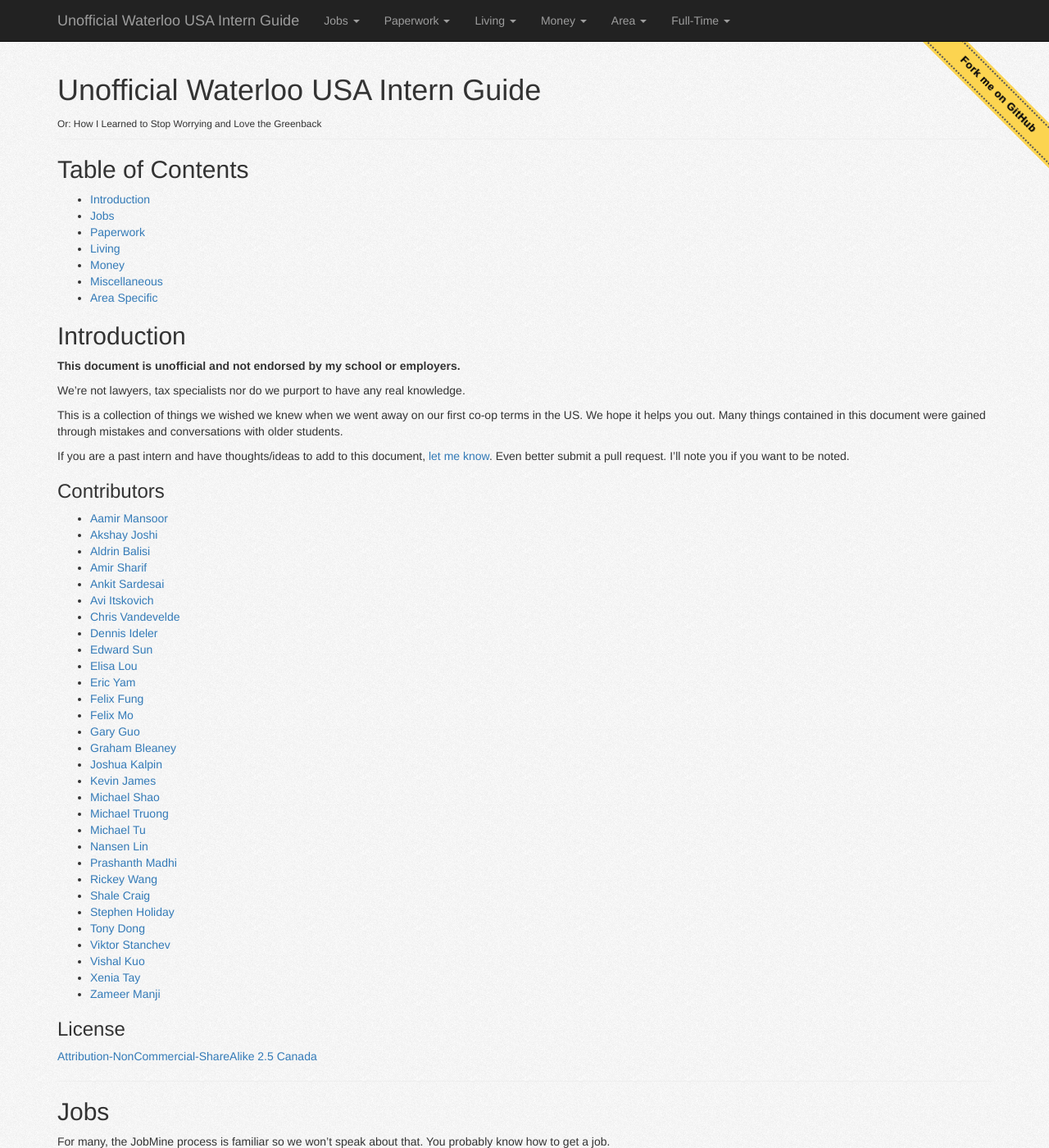
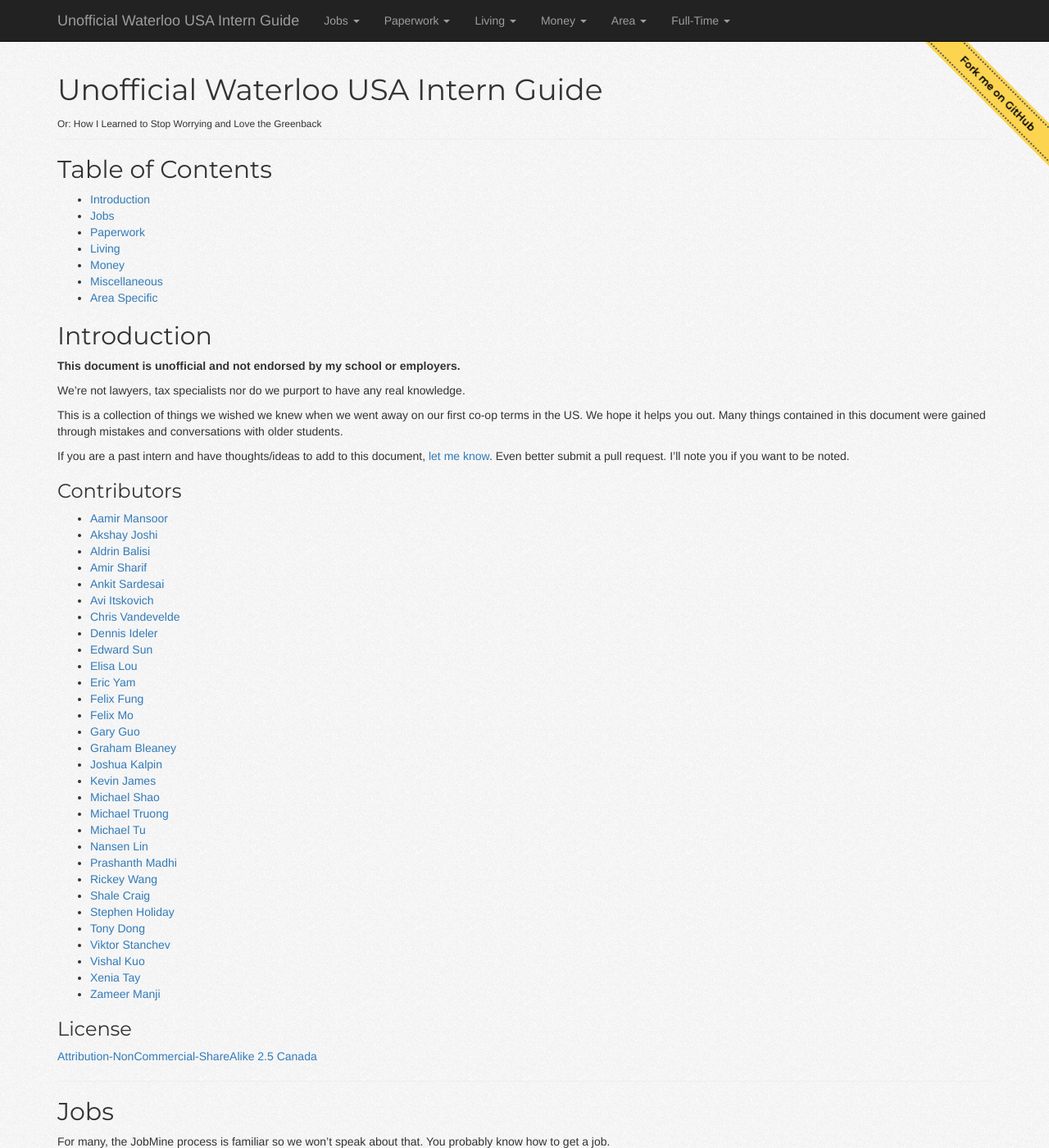
Before and after one commit to sholiday/Unofficial-Waterloo-USA-Intern-Guide, a Jekyll site: the page built from index.markdown, in a window 1280 px wide and 1400 px high. Shown: the whole window at 82% size. Built offline with Jekyll 4.4.1, drawn with Linux system fonts in a browser that asks for light colours.

Commit message:
Added a new font

```diff
--- a/css/style.css
+++ b/css/style.css
@@ -1,3 +1,5 @@
+
+@import url('https://fonts.googleapis.com/css?family=Montserrat:400');
 
 /* ===== Primary Styles ========================================================
    Author:
@@ -12,6 +14,10 @@ body {
     position: relative;
     width: 100%;
     overflow-x: hidden;
+}
+
+h1, h2, h3, h4, h5, h6 {
+    font-family: 'Montserrat', sans-serif;
 }
 
 .main-navbar {
@@ -39,7 +45,7 @@ body {
     /* looks */
     background-color: #fcd450;
     color: #000 !important;
-    font-size: 13px;
+    font-size: 12px;
     font-family: sans-serif;
     text-decoration: none !important;
     font-weight: bold;
@@ -50,4 +56,5 @@ body {
     letter-spacing: .5px;
     box-sizing: content-box;
     overflow: hidden;
+    font-family: 'Montserrat', sans-serif;
 }
```
